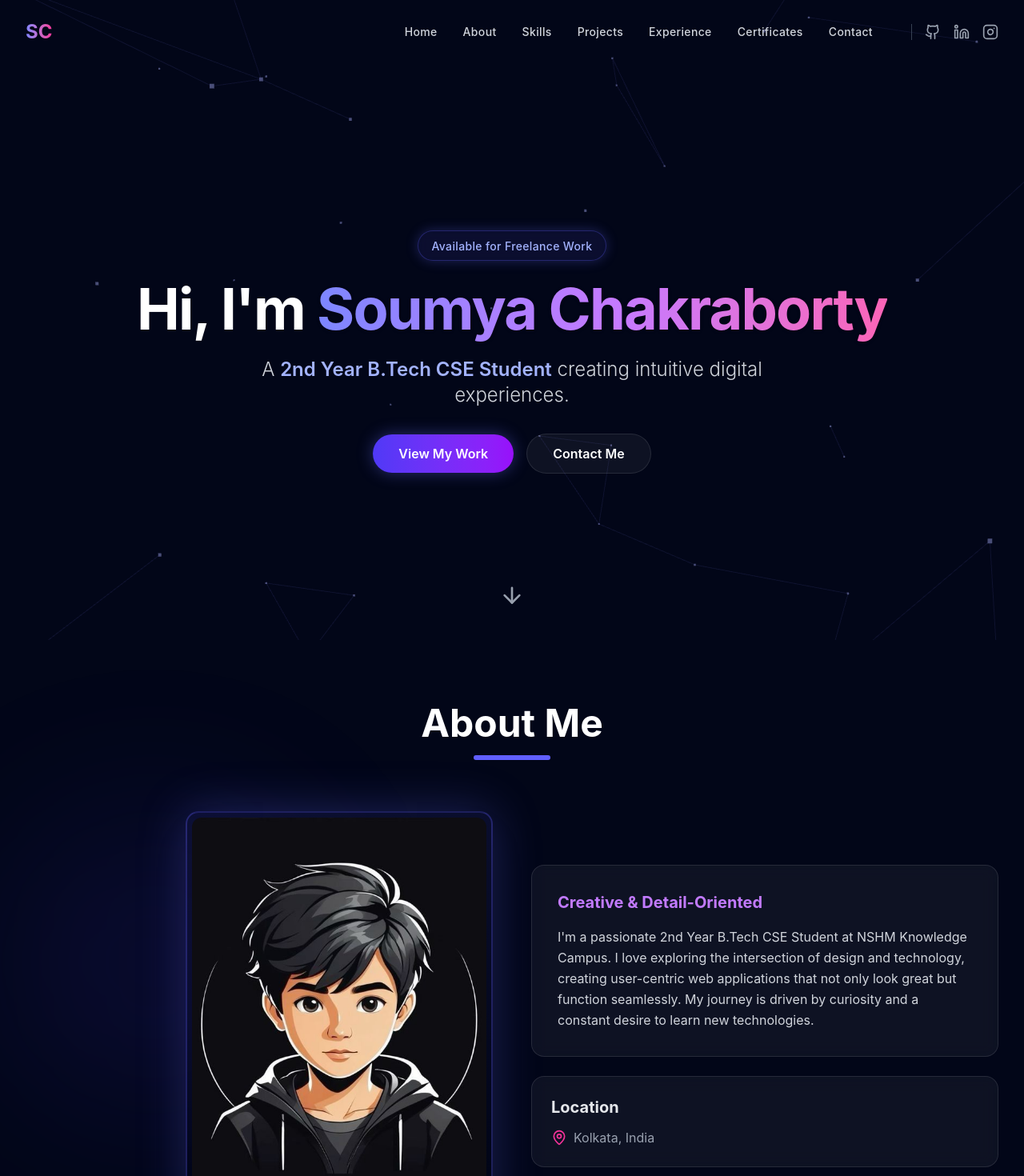
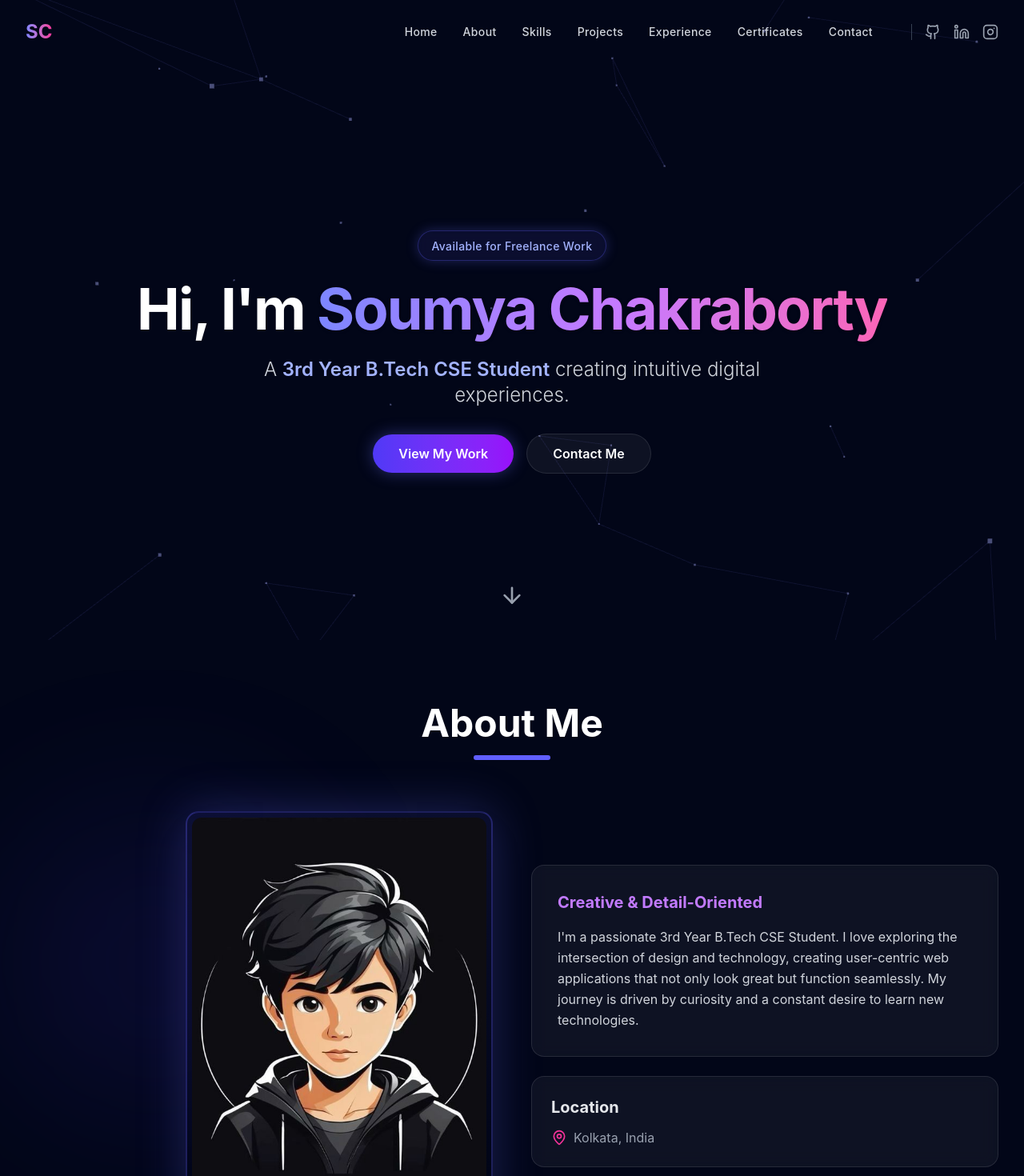
Before and after one commit to soumyachk101/3D-Portfolio, a React (Vite) app: page / in a window 1280 px wide. Shown: the top 1470 px of the page at 80% size. Built offline with nearby package versions, Linux system fonts and the light colour scheme.

Commit message:
Content: Update Bio (3rd Year) and add new Projects (HealthTrack+, Stream.Tv)

```diff
--- a/src/components/About.tsx
+++ b/src/components/About.tsx
@@ -50,7 +50,7 @@ const About = () => {
                         <div className="glass p-8 rounded-2xl border border-white/5 bg-slate-900/40 hover:bg-slate-900/60 transition-colors">
                             <h3 className="text-xl font-bold text-purple-400 mb-4">Creative & Detail-Oriented</h3>
                             <p className="text-gray-300 leading-relaxed">
-                                I'm a passionate 2nd Year B.Tech CSE Student at NSHM Knowledge Campus. I love exploring the intersection of design and technology, creating user-centric web applications that not only look great but function seamlessly. My journey is driven by curiosity and a constant desire to learn new technologies.
+                                I'm a passionate 3rd Year B.Tech CSE Student. I love exploring the intersection of design and technology, creating user-centric web applications that not only look great but function seamlessly. My journey is driven by curiosity and a constant desire to learn new technologies.
                             </p>
                         </div>
 
--- a/src/components/Hero.tsx
+++ b/src/components/Hero.tsx
@@ -143,7 +143,7 @@ const Hero = () => {
                         animate={{ opacity: 1, y: 0 }}
                         transition={{ duration: 0.8, delay: 0.4 }}
                     >
-                        A <span className="text-indigo-300 font-semibold">2nd Year B.Tech CSE Student</span> creating intuitive digital experiences.
+                        A <span className="text-indigo-300 font-semibold">3rd Year B.Tech CSE Student</span> creating intuitive digital experiences.
                     </motion.p>
 
                     <motion.div
--- a/src/components/Projects.tsx
+++ b/src/components/Projects.tsx
@@ -3,6 +3,22 @@ import { ExternalLink, Github } from 'lucide-react';
 
 const Projects = () => {
     const projects = [
+        {
+            title: "HealthTrack+",
+            desc: "Comprehensive health monitoring and appointment booking platform.",
+            tags: ["React", "Express", "MongoDB", "Node.js"],
+            image: "/images/project-healthtrack.png",
+            github: "#",
+            live: "#"
+        },
+        {
+            title: "Stream.Tv",
+            desc: "A modern video streaming platform with real-time features.",
+            tags: ["Next.js", "Socket.io", "Tailwind"],
+            image: "/images/project-streamtv.png",
+            github: "#",
+            live: "#"
+        },
         {
             title: "Portfolio Website",
             desc: "My personal 3D portfolio built with React, Three.js, and Framer Motion.",
```
